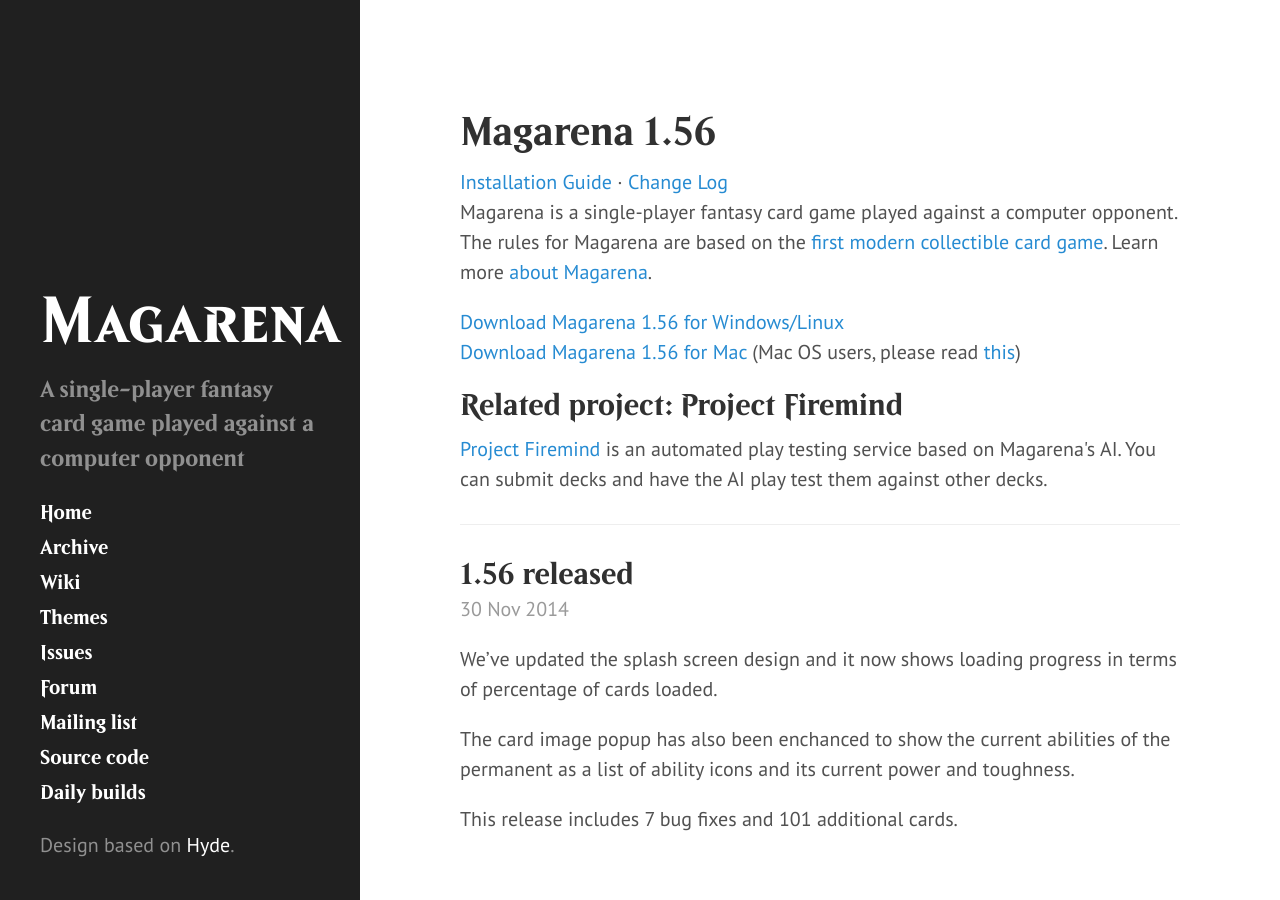
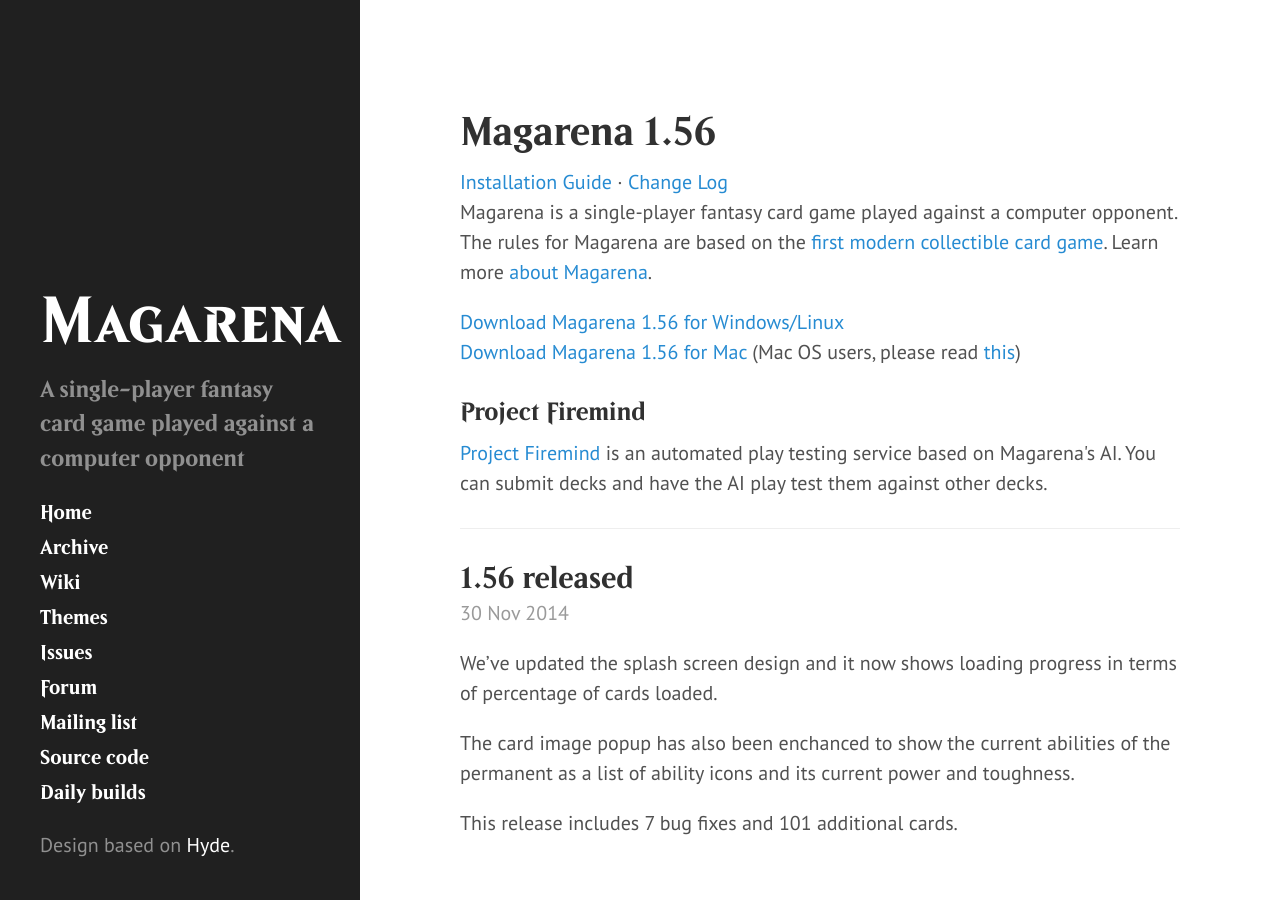
Before and after one commit to magarena/magarena.github.io, a Jekyll site: the page built from index.html, in a window 1280 px wide and 900 px high. Built offline with Jekyll 4.4.1, drawn with Linux system fonts in a browser that asks for light colours; Markdown is read by kramdown in place of the engine named in the settings; the list of posts is cut into pages by our own code.

Commit message:
Update main_pre.html
Update Project Firemind heading.

```diff
--- a/_includes/main_pre.html
+++ b/_includes/main_pre.html
@@ -17,7 +17,7 @@
 (Mac OS users, please read <a href="http://support.apple.com/kb/PH11436">this</a>)
 </p>
 
-<h2>Related project: Project Firemind</h2>
+<h3>Project Firemind</h3>
 <a href="http://firemind.ch/">Project Firemind</a> is an automated play testing
 service based on Magarena's AI. You can submit decks and have the AI play test
 them against other decks.
```
